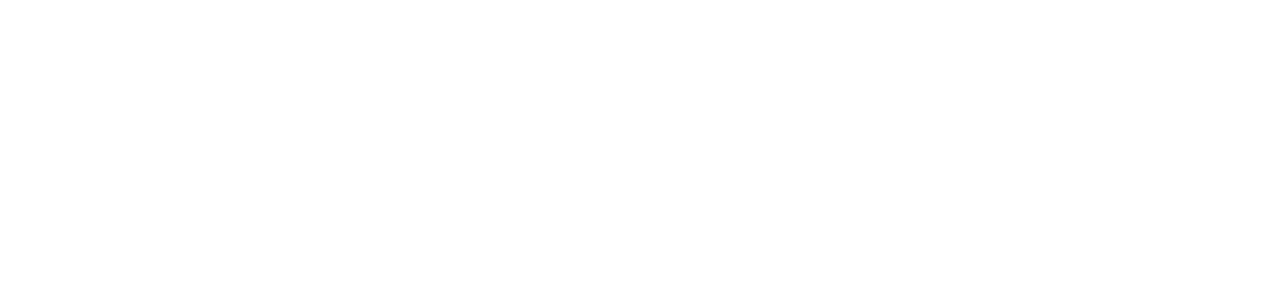
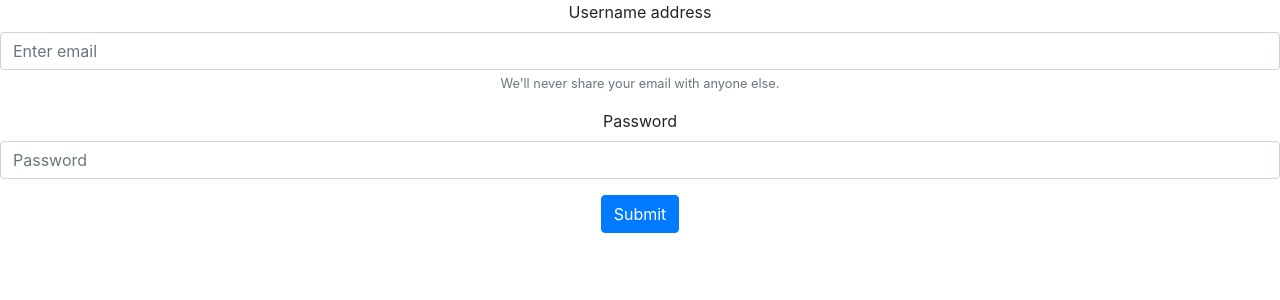
Before and after one commit to vaibhavdave5/reactAssignment, a React (Create React App) app: page /register in a window 1280 px wide. Shown: the top 300 px of the page. Built offline with nearby package versions, Linux system fonts and the light colour scheme.

Commit message:
Login and register working

```diff
--- a/src/components/Login.js
+++ b/src/components/Login.js
@@ -1,5 +1,5 @@
 import React from 'react'
-
+import {Link} from 'react-router-dom'
 
 const Login = ({doLogin}) =>
 <div>
@@ -19,5 +19,8 @@
             document.getElementById("email"),
             document.getElementById("password"))}>Submit</button>
     </form>
+
+    <Link to={`/register`}>
+    <h5 className="card-title">Register</h5></Link>
 </div>
 export default Login;
--- /dev/null
+++ b/src/components/Register.js
@@ -0,0 +1,27 @@
+import React from 'react'
+
+
+const Register = ({doRegister}) =>
+    <div>
+        <form>
+            <div className="form-group">
+                <label htmlFor="email">Username address</label>
+                <input type="email" className="form-control" id="email" aria-describedby="emailHelp"
+                       placeholder="Enter email" />
+                    <small id="emailHelp" className="form-text text-muted">We'll never share your email with anyone
+                        else.
+                    </small>
+            </div>
+
+            <div className="form-group">
+                <label htmlFor="exampleInputEmail1">Password</label>
+                <input type="password" className="form-control" id="password" aria-describedby="emailHelp"
+                       placeholder="Password" />
+            </div>
+
+            <button type="button" onClick={() => doRegister(document.getElementById("email"),
+                                                            document.getElementById("password"))}
+                                                            className="btn btn-primary">Submit</button>
+        </form>
+    </div>
+export default Register;
--- a/src/components/WhiteBoard.js
+++ b/src/components/WhiteBoard.js
@@ -5,6 +5,7 @@
 import CourseService from '../services/CourseService'
 import CourseEditor from "../containers/CourseEditor";
 import Login from "./Login";
+import Register from "./Register";
 class WhiteBoard extends Component {
   constructor() {
     super();
@@ -35,19 +36,49 @@
 
         xhr.addEventListener("readystatechange", function () {
             if (this.readyState === 4) {
+                console.log(this.responseText)
                 xyz.setState({
                     loggedIn:"yes"
                 })
             }
         });
 
-        xhr.open("POST", "https://damp-castle-92508.herokuapp.com/api/login");
+        xhr.open("POST", "http://localhost:8080/api/login");
         xhr.setRequestHeader("Content-Type", "application/json");
+        xhr.setRequestHeader( 'Access-Control-Allow-Credentials', 'true');
         xhr.setRequestHeader("cache-control", "no-cache");
         xhr.setRequestHeader("Postman-Token", "22b3028d-b6c8-4bb5-a334-a87626dbe19b");
 
         xhr.send(data);
     }
+
+    register = (username, password) => {
+        var data = JSON.stringify({
+            "username": username.value,
+            "password": password.value,
+            "firstName": "",
+            "lastName": "",
+            "role": "",
+            "courses": []
+        });
+
+        var xhr = new XMLHttpRequest();
+        xhr.withCredentials = true;
+
+        xhr.addEventListener("readystatechange", function () {
+            if (this.readyState === 4) {
+                console.log(this.responseText);
+            }
+        });
+
+        xhr.open("POST", "http://localhost:8080/api/register");
+        xhr.setRequestHeader("Content-Type", "application/json");
+        xhr.setRequestHeader("cache-control", "no-cache");
+        xhr.setRequestHeader("Postman-Token", "3a51f33b-920b-421f-b2d3-918cc90286eb");
+
+        xhr.send(data);
+    }
+
   addCourse = (name) => {
       var course = {
           id: new Date().getTime(),
@@ -83,6 +114,9 @@
         <Route path='/' exact
                render={() =>
                    <Login doLogin={this.login} />}/>
+        <Route path='/register' exact
+               render={() =>
+                   <Register doRegister={this.register} />}/>
 
     </div>
 </Router>
```
